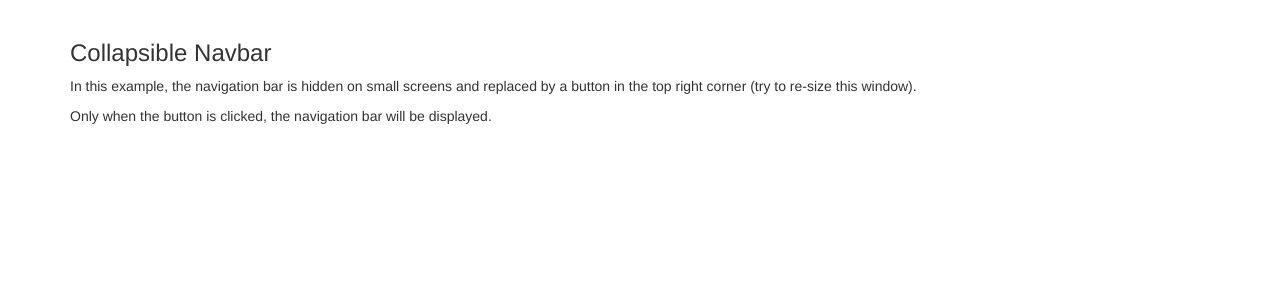
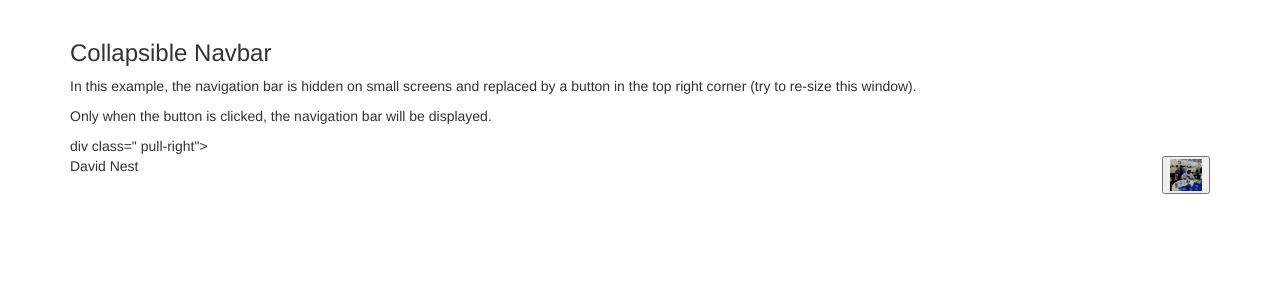
Before and after one commit to 96205549/MyProfile, a PHP site: page /Ets/brouillon.php in a window 1280 px wide. Shown: the part 52-352 px from the top of the page. Run offline with PHP 8.4, Linux system fonts and the light colour scheme; some libraries are stand-ins or nearby versions.

Commit message:
quelque modification

```diff
--- a/Ets/brouillon.php
+++ b/Ets/brouillon.php
@@ -46,6 +46,39 @@
             <h3>Collapsible Navbar</h3>
             <p>In this example, the navigation bar is hidden on small screens and replaced by a button in the top right corner (try to re-size this window).
             <p>Only when the button is clicked, the navigation bar will be displayed.</p>
+
+
+            div class=" pull-right">
+            <!-- START User Info-->
+            <div class="visible-lg visible-md m-t-10">
+                <div class="pull-left p-r-10 p-t-10 fs-16 font-heading">
+                    <span class="semi-bold">David</span> <span class="text-master">Nest</span>
+                </div>
+                <div class="dropdown pull-right">
+                    <button class="profile-dropdown-toggle" type="button" data-toggle="dropdown" aria-haspopup="true" aria-expanded="false">
+                        <span class="thumbnail-wrapper d32 circular inline m-t-5">
+                            <img src="../public/img/aaron.jpg" alt="" data-src="../public/img/aaron.jpg" data-src-retina="../public/img/aaron.jpg" width="32" height="32">
+                        </span>
+                    </button>
+                    <ul class="dropdown-menu profile-dropdown" role="menu">
+                        <li><a href="#"><i class="pg-settings_small"></i> Settings</a>
+                        </li>
+                        <li><a href="#"><i class="pg-outdent"></i> Feedback</a>
+                        </li>
+                        <li><a href="#"><i class="pg-signals"></i> Help</a>
+                        </li>
+                        <li class="bg-master-lighter">
+                            <a href="#" class="clearfix">
+                                <span class="pull-left">Logout</span>
+                                <span class="pull-right"><i class="pg-power"></i></span>
+                            </a>
+                        </li>
+                    </ul>
+                </div>
+            </div>
+
+        </div>
+
     </div>
 
 </body>
--- a/Ets/index.php
+++ b/Ets/index.php
@@ -3,7 +3,7 @@
     <div class="col-md-12 left_bloc">
         <div class="slide-bloc col-md-12">
             <!--code du slide-->
-            <div id="myCarousel" class="carousel slide" data-ride="carousel" style="height: 380px; overflow: hidden">
+            <div id="myCarousel" class="carousel slide" data-ride="carousel" style="max-height: 380px; overflow: hidden">
                 <!-- Indicators -->
                 <ol class="carousel-indicators">
                     <li data-target="#myCarousel" data-slide-to="0" class="<?= (sizeof($slid[0]) > 0) ? "active" : " " ?>"></li>
@@ -75,7 +75,7 @@
             </div>
             <div class="col-md-4">
                 <div class="col-md-12 prestation">
-                    <img src="../public/img/res3.jpg" class="img-responsive" width="100%" height="100%">
+                    <img src="../public/img/res3.png" class="img-responsive" width="100%" height="100%">
                 </div>
                 <div class="col-md-12">
                     <span class="col-md-12" style="margin-top: 20px;"><a href="">Ingenerie en maintenance informatique et réseaux</a></span><br>
@@ -87,7 +87,7 @@
             </div>
             <div class="col-md-4">
                 <div class="col-md-12 prestation">
-                    <img src="../public/img/dev.jpg" class="img-responsive" width="100%" height="100%">
+                    <img src="../public/img/dev.png" class="img-responsive" width="100%" height="100%">
                 </div>
                 <div class="col-md-12">
                     <span class="col-md-12" style="margin-top: 20px;"><a href="">Ing&eacute;nerie en d&eacuteveloppement logiciel</a></span><br>
```
Also changed, not shown: public/css/style.css (+4 -4 lines), public/img/img-prestation/android.png, public/img/img-prestation/paneau.png. Lines whose indentation alone changed are shown as unchanged.
